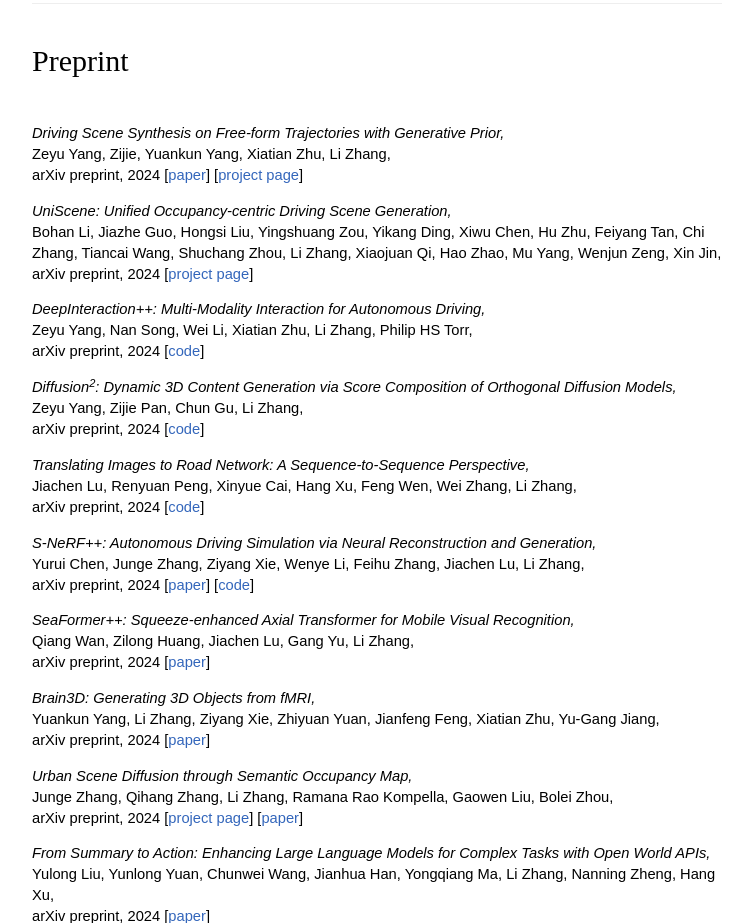
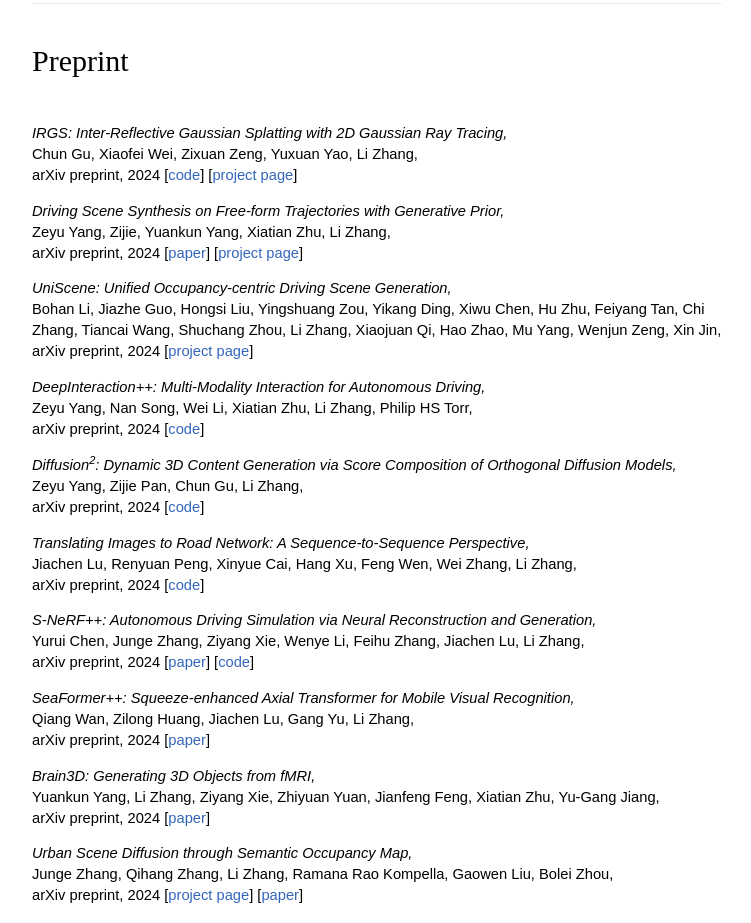
Before and after one commit to lzrobots/lzrobots.github.io, a plain HTML site: page index.html in a window 1280 px wide. Shown: the part 1319-2242 px from the top of the page, without its empty margins (263-1014 px from the left). Drawn offline with Linux system fonts and the light colour scheme.

Commit message:
Update index.html

```diff
--- a/index.html
+++ b/index.html
@@ -98,6 +98,14 @@
 <h2> Preprint </h2>
 <br>
 <ul>
+
+<li> <span class="papertitle">IRGS: Inter-Reflective Gaussian Splatting with 2D Gaussian Ray Tracing,</span>
+<br> Chun Gu, Xiaofei Wei, Zixuan Zeng, Yuxuan Yao, Li Zhang,
+<br> arXiv preprint, 2024
+[<a href="https://github.com/fudan-zvg/IRGS" target="_blank">code</a>]
+[<a href="https://fudan-zvg.github.io/IRGS/" target="_blank">project page</a>]
+</li>
+
 
 <li> <span class="papertitle">Driving Scene Synthesis on Free-form Trajectories with Generative Prior,</span>
 <br> Zeyu Yang, Zijie, Yuankun Yang, Xiatian Zhu, Li Zhang,
```
